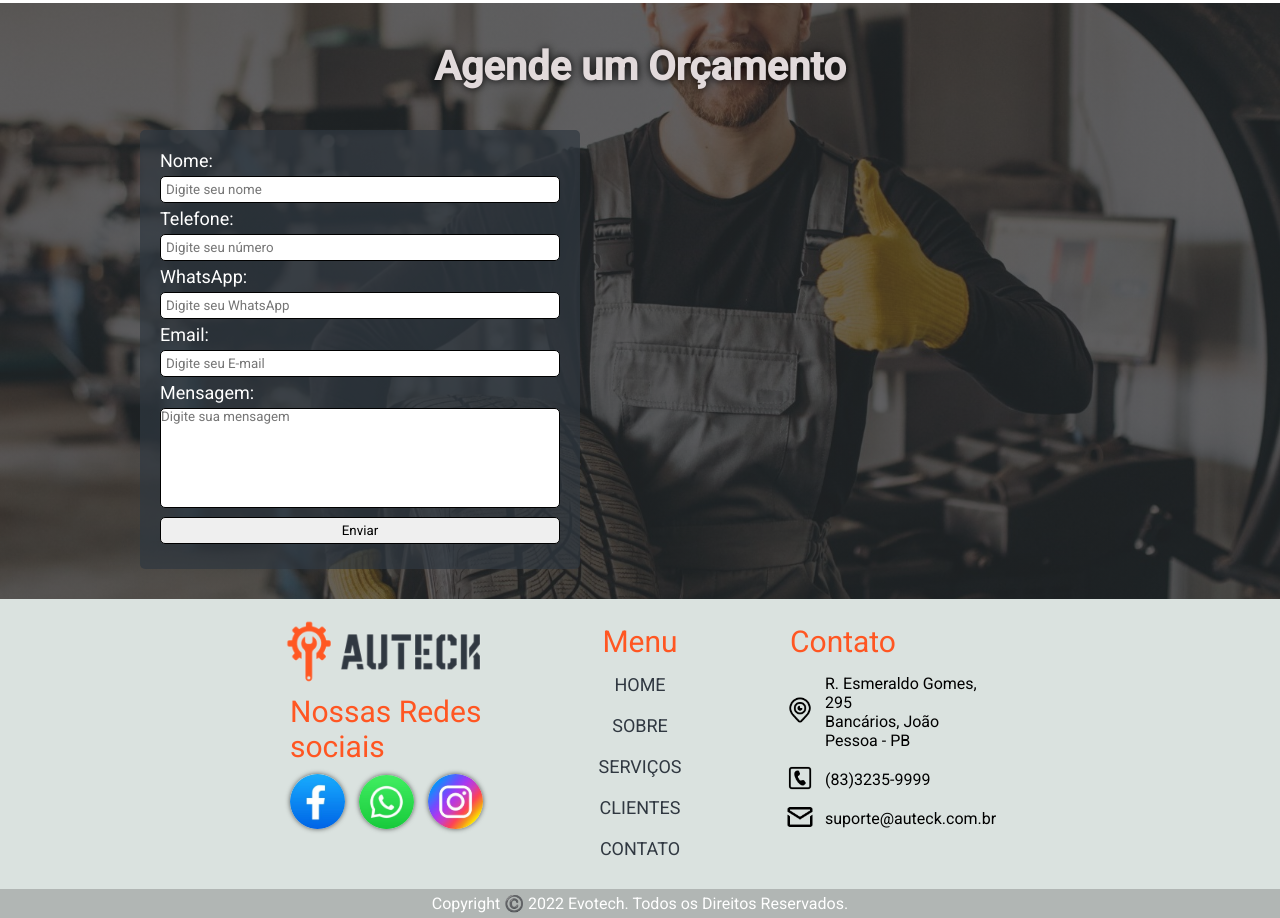
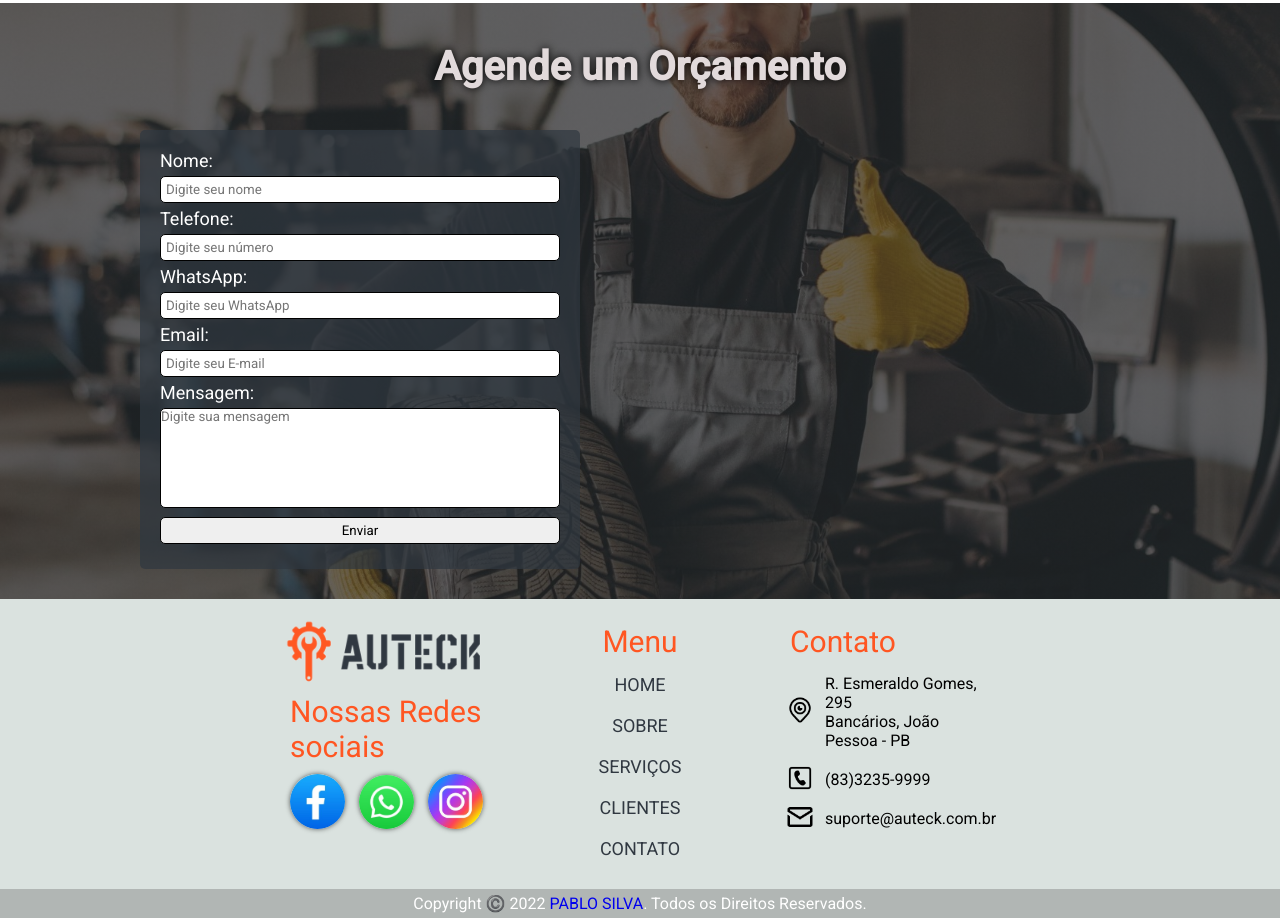
Before and after one commit to Pablosillva/auteck, a plain HTML site: page index.html in a window 1280 px wide. Shown: the part 2903-3821 px from the top of the page. Drawn offline with Linux system fonts and the light colour scheme.

Commit message:
Update index.html

```diff
--- a/index.html
+++ b/index.html
@@ -227,7 +227,7 @@
         </div>
     </footer>
     <div class="copyright">
-        <p>Copyright ©️ 2022 Evotech. Todos os Direitos Reservados.</p>
+        <p>Copyright ©️ 2022 <a href="https://pablosillva.github.io/portfolio/">Pablo Silva</a>. Todos os Direitos Reservados.</p>
     </div>
 </body>
 
```
